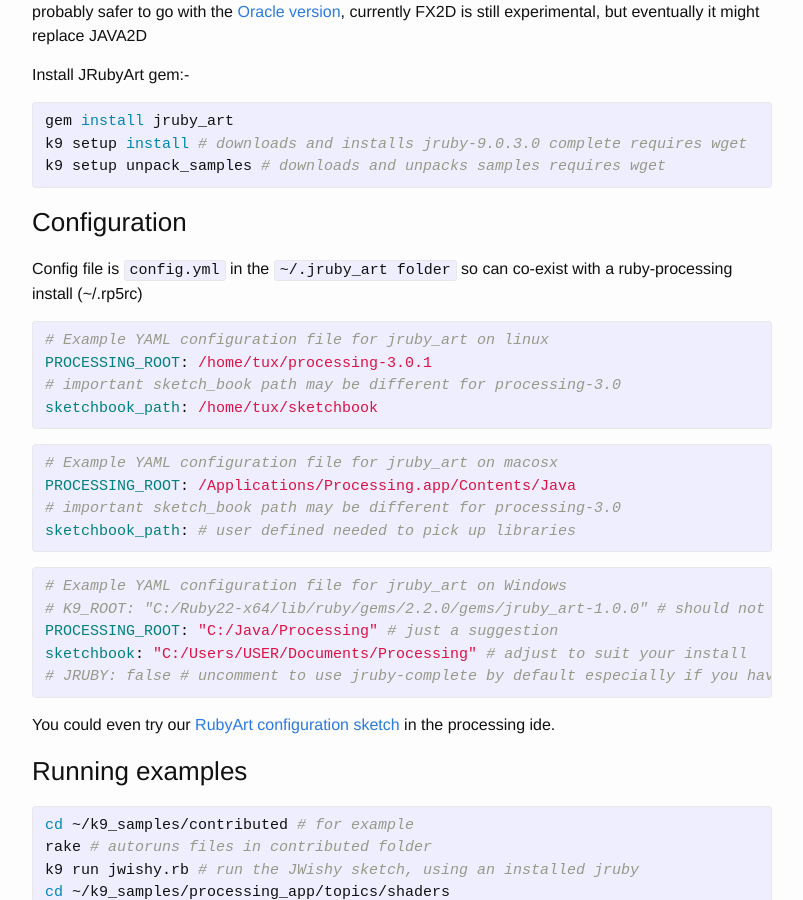
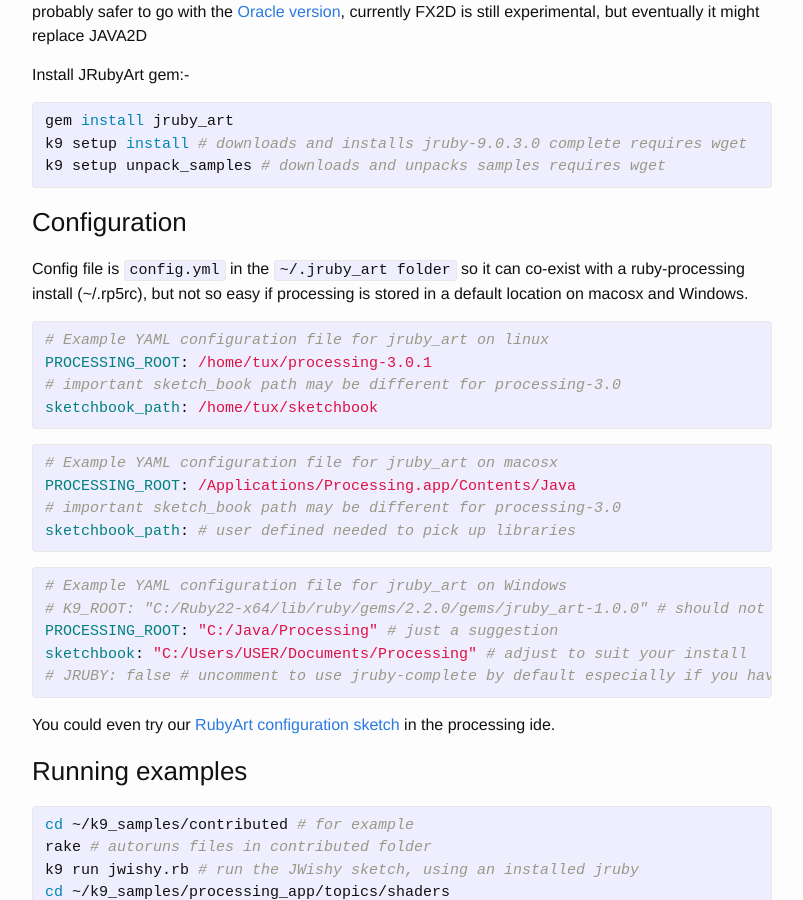
Before and after one commit to ruby-processing/ruby-processing.github.io, a Jekyll site: the page built from _posts/2015-09-01-getting_started.md, in a window 1280 px wide and 900 px high, scrolled down 431 px. Shown: the whole window, without its empty margins (238-1041 px from the left). Built offline with Jekyll 4.4.1, drawn with Linux system fonts in a browser that asks for light colours.

```diff
--- a/_posts/2015-09-01-getting_started.md
+++ b/_posts/2015-09-01-getting_started.md
@@ -23,7 +23,7 @@ k9 setup unpack_samples # downloads and unpacks samples requires wget
 
 ### Configuration
 
-Config file is `config.yml` in the `~/.jruby_art folder` so can co-exist with a ruby-processing install (~/.rp5rc)
+Config file is `config.yml` in the `~/.jruby_art folder` so it can co-exist with a ruby-processing install (~/.rp5rc), but not so easy if processing is stored in a default location on macosx and Windows.
 
 {% highlight yaml %}
 # Example YAML configuration file for jruby_art on linux
```
Also changed, not shown: _posts/2015-09-28-comparison.md (+3 -1 lines), _posts/2015-10-25-processing_api.md (+2 -1 lines).
